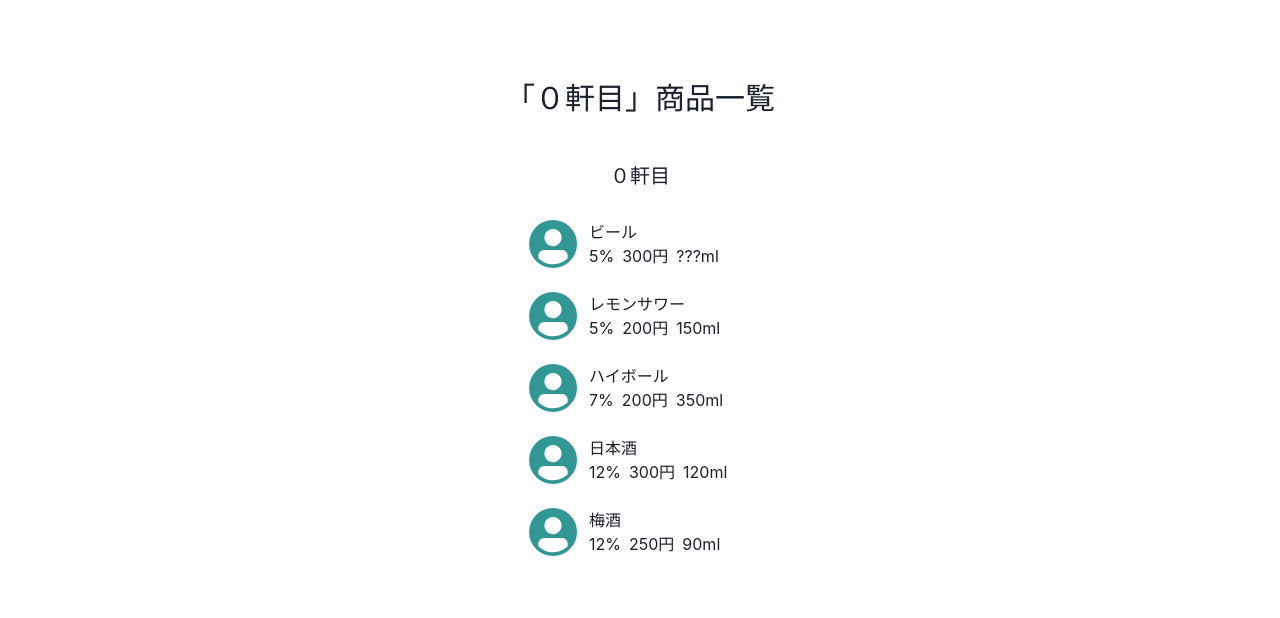
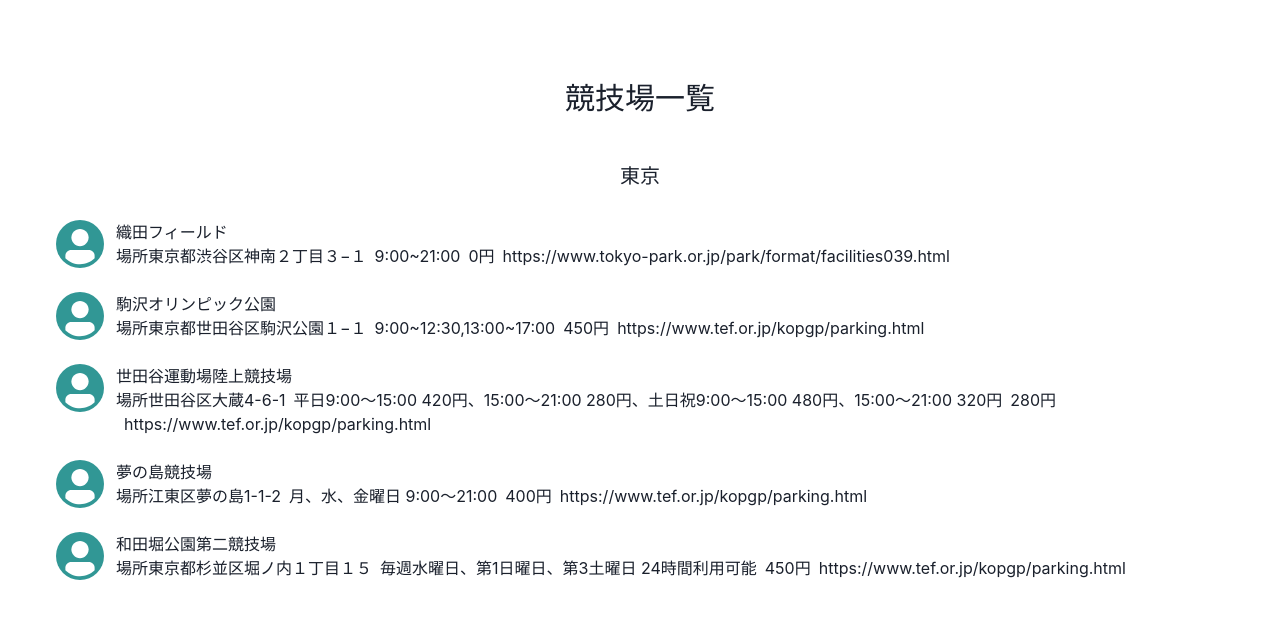
Before and after one commit to subaru-hello/TracksForPrivateAthleteDB, a React (Vite) app: page / in a window 1280 px wide. Shown: the top 618 px of the page. Built offline with nearby package versions, Linux system fonts and the light colour scheme.

Commit message:
競技場一覧

```diff
--- a/src/App.tsx
+++ b/src/App.tsx
@@ -1,44 +1,51 @@
 import { FC, useState } from 'react';
 import './App.css';
 import { Heading } from '@chakra-ui/react';
-import LiquorList from './components/LiquorList';
-import type { Liquor } from './components/LiquorList';
+import TrackList from './components/TrackList';
+import type { Track } from './components/TrackList';
 
 const App: FC = () => {
-  const liquors: Liquor[] = [
+  const tracks: Track[] = [
     {
       id: 1,
-      name: 'ビール',
-      price: 300,
-      percentage: 5,
+      name: '織田フィールド',
+      address: '東京都渋谷区神南２丁目３−１',
+      open_hour: '9:00~21:00',
+      site_url: 'https://www.tokyo-park.or.jp/park/format/facilities039.html',
+      entrance_fee: 0,
     },
     {
       id: 2,
-      name: 'レモンサワー',
-      price: 200,
-      percentage: 5,
-      amount: 150
+      name: '駒沢オリンピック公園',
+      address: '東京都世田谷区駒沢公園１−１',
+      open_hour: '9:00~12:30,13:00~17:00',
+      site_url: 'https://www.tef.or.jp/kopgp/parking.html',
+      entrance_fee: 450,
     },
     {
       id: 3,
-      name: 'ハイボール',
-      price: 200,
-      percentage: 7,
-      amount: 350
+      name: '世田谷運動場陸上競技場',
+      address: '世田谷区大蔵4-6-1',
+      open_hour:
+        '平日9:00～15:00 420円、15:00～21:00 280円、土日祝9:00～15:00 480円、15:00～21:00 320円',
+      site_url: 'https://www.tef.or.jp/kopgp/parking.html',
+      entrance_fee: 280,
     },
     {
       id: 4,
-      name: '日本酒',
-      price: 300,
-      percentage: 12,
-      amount: 120
+      name: '夢の島競技場',
+      address: '江東区夢の島1-1-2',
+      open_hour: '月、水、金曜日 9:00～21:00',
+      site_url: 'https://www.tef.or.jp/kopgp/parking.html',
+      entrance_fee: 400,
     },
     {
       id: 5,
-      name: '梅酒',
-      price: 250,
-      percentage: 12,
-      amount: 90
+      name: '和田堀公園第二競技場',
+      address: '東京都杉並区堀ノ内１丁目１５',
+      open_hour: '毎週水曜日、第1日曜日、第3土曜日 24時間利用可能',
+      site_url: 'https://www.tef.or.jp/kopgp/parking.html',
+      entrance_fee: 450,
     },
   ];
 
@@ -46,9 +53,9 @@ const App: FC = () => {
     <div className="container">
       <div>
         <Heading size="lg" as="h1" my={12}>
-          「０軒目」商品一覧
+          競技場一覧
         </Heading>
-        <LiquorList shop="０軒目" liquors={liquors} />
+        <TrackList prefecture="東京" tracks={tracks} />
       </div>
     </div>
   );
--- a/src/components/LiquorList.tsx
+++ /dev/null
@@ -1,54 +0,0 @@
-import type { FC } from 'react';
-import {
-  Avatar,
-  Box,
-  Flex,
-  Heading,
-  List,
-  ListItem,
-  Text,
-} from '@chakra-ui/react';
-
-export interface Liquor {
-  id: number;
-  name: string;
-  price?: number;
-  percentage: number;
-  amount?: number;
-}
-
-type Props = {
-  shop: string;
-  liquors: Liquor[];
-};
-
-const LiquorList: FC<Props> = ({ shop, liquors }) => {
-  return (
-    <div>
-      <Heading size="md" as="h2">
-        {shop}
-      </Heading>
-      <List my={8}>
-        {liquors.map((liquor) => (
-          <ListItem key={liquor.id} m={6}>
-            <Flex>
-              <Avatar size="md" bg="teal.500" />
-              <Box textAlign="left" ml={3}>
-                <Text>{liquor.name}</Text>
-                <Text as="span">{liquor.percentage}%</Text>
-                <Text as="span" ml={2}>
-                  {liquor.price ?? '時価'}円
-                </Text>
-                <Text as="span" ml={2}>
-                  {liquor.amount ?? '???'}ml
-                </Text>
-              </Box>
-            </Flex>
-          </ListItem>
-        ))}
-      </List>
-    </div>
-  );
-};
-
-export default LiquorList;
--- /dev/null
+++ b/src/components/TrackList.tsx
@@ -0,0 +1,59 @@
+import type { FC } from 'react';
+import {
+  Avatar,
+  Box,
+  Flex,
+  Heading,
+  List,
+  ListItem,
+  Text,
+} from '@chakra-ui/react';
+
+export interface Track {
+  id: number;
+  name: string;
+  address?: string;
+  open_hour: string;
+  entrance_fee: number;
+  site_url: string;
+}
+
+type Props = {
+  prefecture: string;
+  tracks: Track[];
+};
+
+const TrackList: FC<Props> = ({ prefecture, tracks }) => {
+  return (
+    <div>
+      <Heading size="md" as="h2">
+        {prefecture}
+      </Heading>
+      <List my={8}>
+        {tracks.map((track) => (
+          <ListItem key={track.id} m={6}>
+            <Flex>
+              <Avatar size="md" bg="teal.500" />
+              <Box textAlign="left" ml={3}>
+                <Text>{track.name}</Text>
+                <Text as="span">場所{track.address}</Text>
+
+                <Text as="span" ml={2}>
+                  {track.open_hour ?? '不明'}
+                </Text>
+                <Text as="span" ml={2}>
+                  {track.entrance_fee ?? '不明'}円
+                </Text>
+                <Text as="span" ml={2}>
+                  {track.site_url ?? '不明'}
+                </Text>
+              </Box>
+            </Flex>
+          </ListItem>
+        ))}
+      </List>
+    </div>
+  );
+};
+
+export default TrackList;
```
